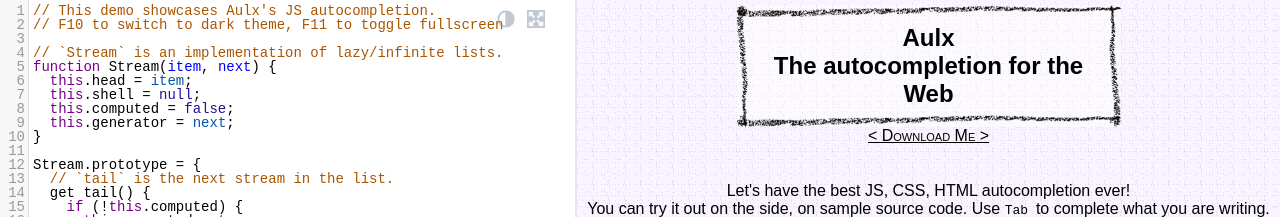
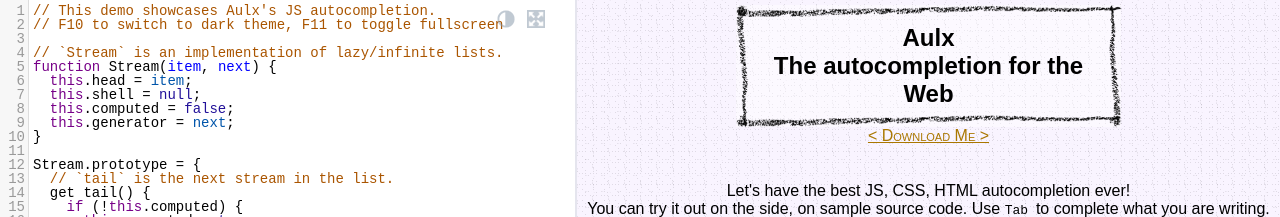
Before and after one commit to espadrine/aulx, a website: page index.html in a window 1280 px wide. Shown: the top 217 px of the page. Drawn offline with Linux system fonts and the light colour scheme; files whose address does not match are found by name; a web font is replaced by a local one.

Commit message:
Demo: colored download button.

```diff
--- a/demo/styles.css
+++ b/demo/styles.css
@@ -103,7 +103,7 @@
 }
 
 a {
-  color: black;
+  color: #a70;
   font-variant: small-caps;
 }
 a:hover {
```
